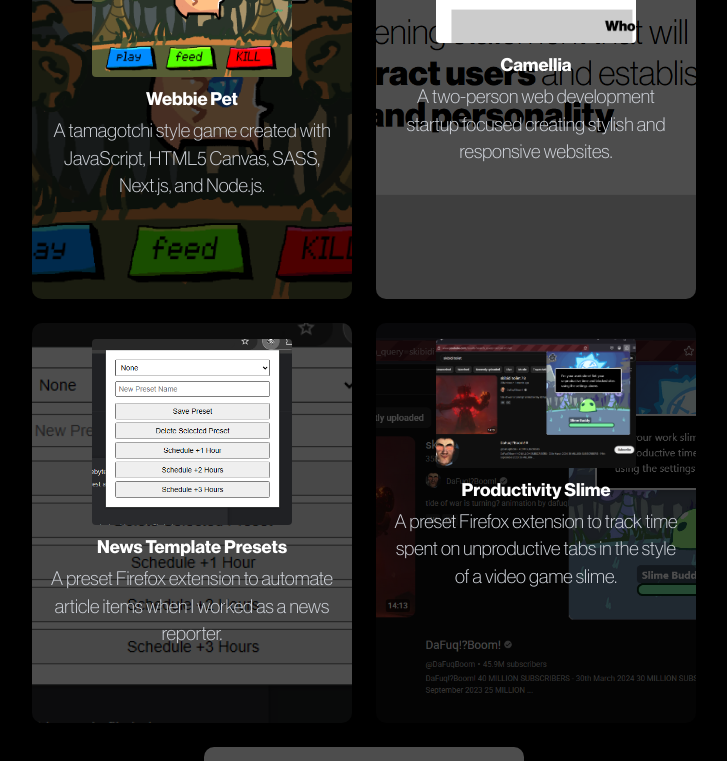
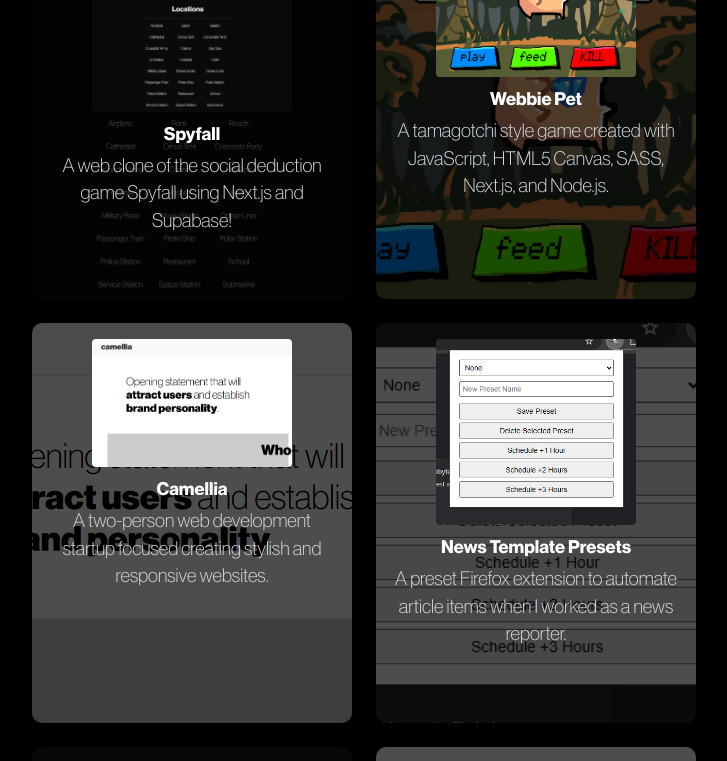
Before and after one commit to craigsterr/craigsite, a Next.js app: page / in a window 1280 px wide. Shown: the part 1300-2061 px from the top of the page, without its empty margins (276-1003 px from the left). Built offline with nearby package versions, Linux system fonts and the light colour scheme.

Commit message:
added slime and spyfall to projects

```diff
--- a/app/page.tsx
+++ b/app/page.tsx
@@ -11,6 +11,13 @@
 // A list with information turned into ProjectCards eventually listed in the    Projects section
 const projects = [
   {
+    title: "Spyfall",
+    description:
+      "A web clone of the social deduction game Spyfall using Next.js and Supabase!",
+    image: "./spyfall.png",
+    link: "https://spyfall.craigo.live",
+  },
+  {
     title: "Webbie Pet",
     description:
       "A tamagotchi style game created with JavaScript, HTML5 Canvas, SASS, Next.js, and Node.js.",
@@ -22,7 +29,7 @@
     description:
       "A two-person web development startup focused creating stylish and responsive websites.",
     image: "./camellia.png",
-    link: "https://craigsterr.github.io/camellia",
+    link: "https://craigsterr.github.io/camellia-v2",
   },
   {
     title: "News Template Presets",
@@ -34,9 +41,9 @@
   {
     title: "Productivity Slime",
     description:
-      "A preset Firefox extension to track time spent on unproductive tabs in the style of a video game slime.",
+      "A Firefox extension live on the add-ons store to track time spent on unproductive tabs in the style of a video game slime.",
     image: "./slime_sc.png",
-    link: "https://craigsterr.github.io/kitty-clicker",
+    link: "https://addons.mozilla.org/en-US/firefox/addon/productivity-slime/",
   },
   {
     title: "Kitty Clicker",
```
Also changed, not shown: public/spyfall.png (added).
